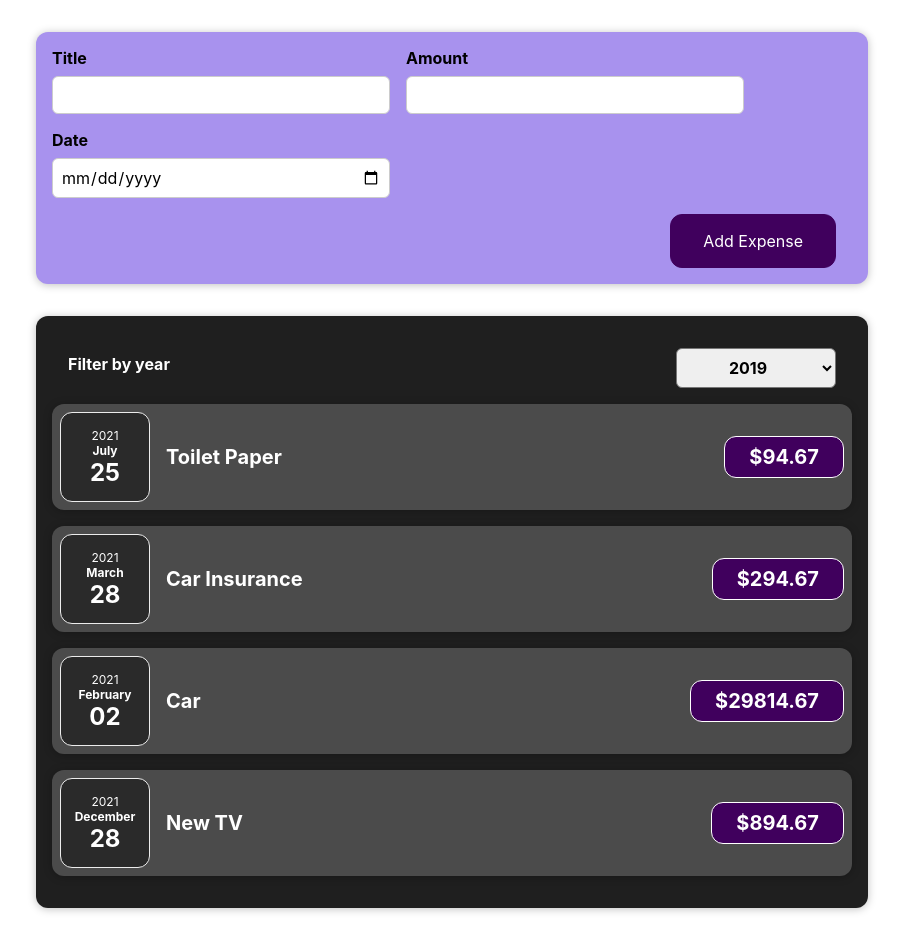
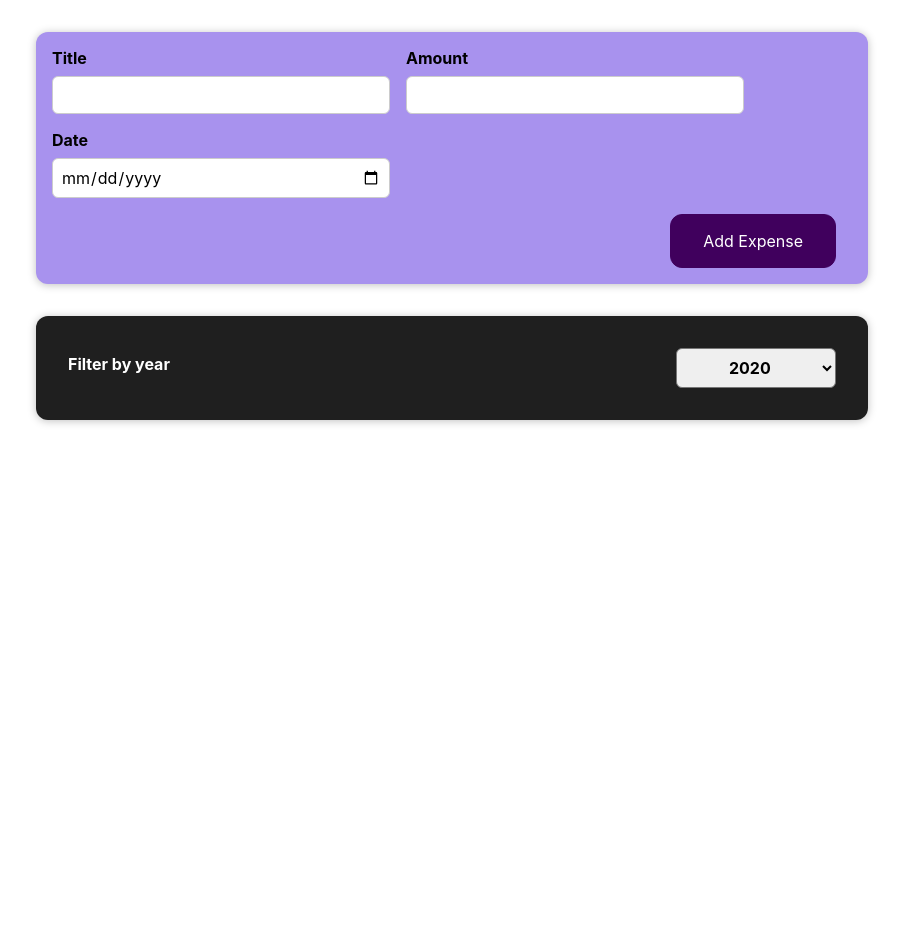
Before and after one commit to kirodriguezke/ExpenseTracker, a React (Create React App) app: page / in a window 1280 px wide. Shown: the whole page, without its empty margins (188-1091 px from the left). After the commit the page ends 800 px from the top, so only its background shows below. Built offline with nearby package versions, Linux system fonts and the light colour scheme.

Commit message:
having problems with filter, need to find the issue in order for the filter to work

```diff
--- a/src/components/Expenses/Expenses.js
+++ b/src/components/Expenses/Expenses.js
@@ -7,13 +7,16 @@ import './Expenses.css';
 
 
 const Expenses = (props) => {
-    const [filteredYear, setFilteredYear] = useState('2019');
+    const [filteredYear, setFilteredYear] = useState('2020');
 
 
     const filterChangeHandler = selectedYear => {
         console.log('Expenses.js');
         console.log(selectedYear);
     }
+    const filteredExpenses = props.items.filter(expense => {
+        return expense.date.getFullYear().toString() === filteredYear;
+    });
 
 
     return (
@@ -23,8 +26,9 @@ const Expenses = (props) => {
                     selected={filteredYear}
                     onChangeFilter={filterChangeHandler}
                 />
-                {props.items.map((expense) => (
+                {filteredExpenses.map((expense) => (
                     <ExpenseItem
+                        key={expense.id}
                         title={expense.title}
                         amount={expense.amount}
                         date={expense.date}
```
Also changed, not shown: src/App.js (+12 -2 lines).
